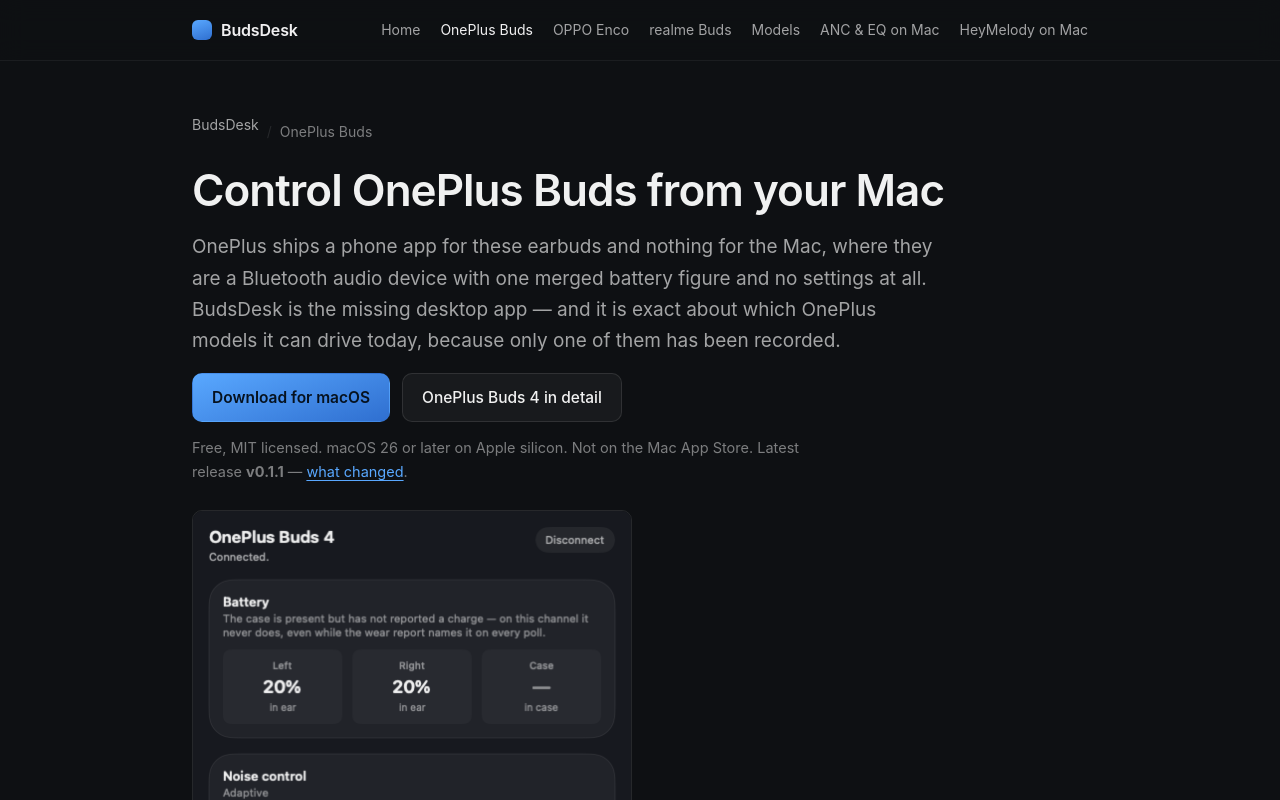
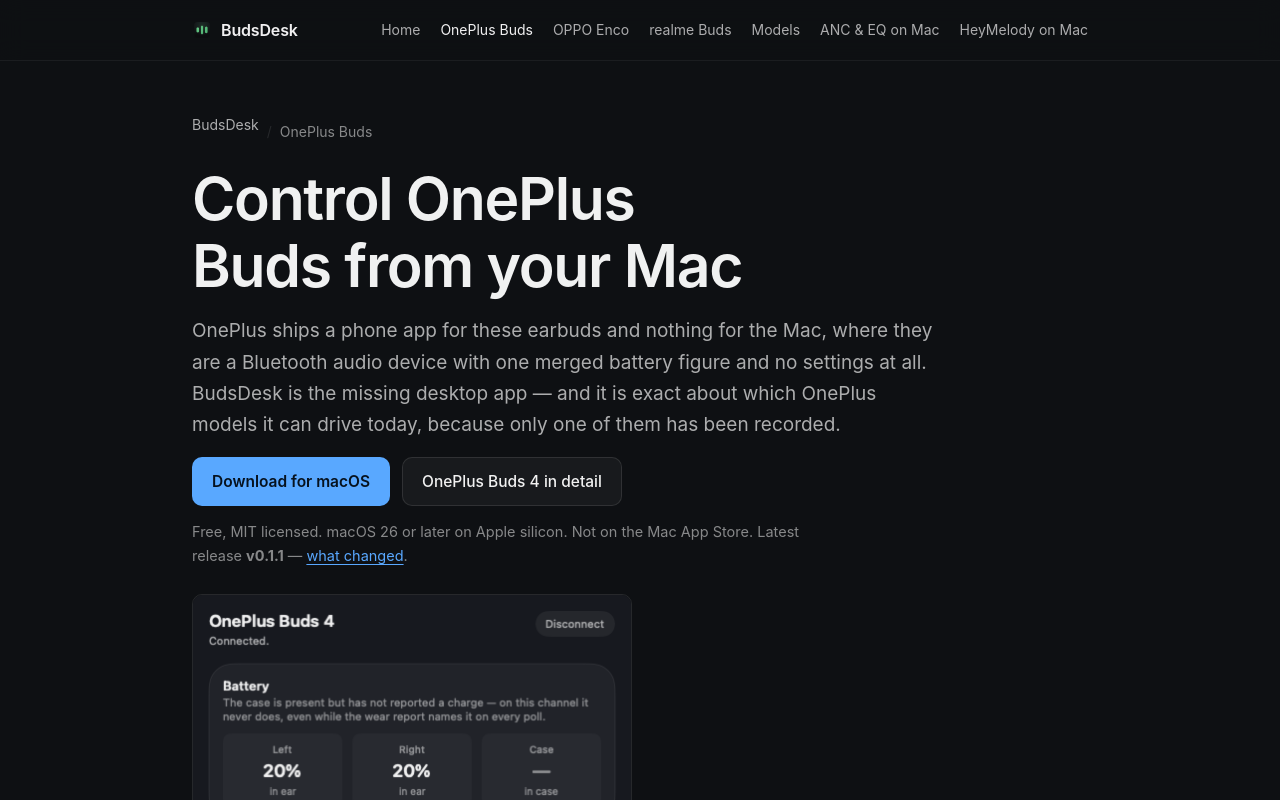
Before and after one commit to shashank99928/BudsDesk, a plain HTML site: page docs/oneplus-buds-on-mac.html in a window 1280 px wide. Shown: the top 800 px of the page. Drawn offline with Linux system fonts and the light colour scheme.

Commit message:
Apply the site's design audit: one accent, honest contrast, larger type
The audit had been accepted and not yet applied. Each item is a real defect rather than
taste:

* The primary button was a gradient ending in `#2f6fd0`, a second blue that belonged to
  nothing else on the site, and its ink measured **3.86:1** against the light end —
  below the 4.5:1 body text needs. It is now one flat accent with the app's own ink:
  **7.6:1**. The hover brightness stays.
* The brand mark was a hand-mixed CSS gradient. It now uses `assets/icon.png`, so the
  thing in the header is the thing on the Dock, and the unowned blue is gone from the
  site entirely.
* `--muted` and `--faint` are back to 0.66 / 0.50, matching `Theme.secondaryText` and
  `Theme.tertiaryText`. The stylesheet claims to be the app's palette; two values were
  drifting from it.
* `h1` is `clamp(30px, 4.6vw, 60px)` — it was capped at 44px, which left the first
  screen under-weighted on a desktop.
* `th, td` are tabular, so battery percentages and channel numbers stop shifting their
  columns row to row.
* `.note` carries a 4px rule rather than 3px, and `::selection` is the accent, so
  selecting a sentence looks like part of the page.

The hero screenshot on the two pages that carry it is `fetchpriority="high"
decoding="async"`; it is the LCP element and it already had width/height, so this is
the last of that pair.

Not changed, deliberately: one primary button per page was already true (checked on all
nine), the sitemap's `lastmod` was already today, and every real page already had
canonical, Open Graph and Twitter tags. There was nothing to add there, and inventing
tags to look busy would be noise.

Verified: swift test 59/59; Tools/faq-jsonld.py --check in step on all eight pages; the
home page rendered at 1200px and inspected.

```diff
--- a/docs/assets/style.css
+++ b/docs/assets/style.css
@@ -16,8 +16,8 @@
     --border: rgba(255, 255, 255, 0.10);
     --border-soft: rgba(255, 255, 255, 0.06);
     --text: rgba(255, 255, 255, 0.94);
-    --muted: rgba(255, 255, 255, 0.62);
-    --faint: rgba(255, 255, 255, 0.46);
+    --muted: rgba(255, 255, 255, 0.66);
+    --faint: rgba(255, 255, 255, 0.50);
     --accent: #59a8ff;
     --good: #6bd18c;
     --warning: #fac25c;
@@ -61,6 +61,11 @@
 }
 
 a { color: var(--accent); text-underline-offset: 3px; }
+
+/* Selection is the accent, not the OS's default blue: the page has one accent and selecting a
+ * sentence should look like part of it. Ink on accent is the same 7.6:1 pair the primary button
+ * uses. */
+::selection { background: var(--accent); color: #06121f; }
 
 /* Hover is a pointer affordance, so it is declared only where there is a pointer to hover with.
  * On a touch screen a bare `:hover` rule sticks to the last link tapped, which reads as a
@@ -127,7 +132,9 @@
     width: 20px;
     height: 20px;
     border-radius: 6px;
-    background: linear-gradient(160deg, var(--accent), #2f6fd0);
+    /* The app's own icon, not a hand-mixed gradient: the mark in the header should be the thing
+     * on the Dock, and an unowned second accent (`#2f6fd0`) is how a palette starts to drift. */
+    background: url("icon.png") center / cover no-repeat;
     display: inline-block;
     flex: none;
 }
@@ -187,7 +194,7 @@
 /* ---------- Type ---------- */
 
 h1 {
-    font-size: clamp(30px, 5.2vw, 44px);
+    font-size: clamp(30px, 4.6vw, 60px);
     line-height: 1.14;
     letter-spacing: -0.022em;
     margin: 0 0 16px;
@@ -260,7 +267,7 @@
 .card h2, .card h3 { margin-top: 0; }
 
 .note {
-    border-left: 3px solid var(--border);
+    border-left: 4px solid var(--border);
     padding: 2px 0 2px 16px;
     color: var(--muted);
     font-size: 15.5px;
@@ -320,7 +327,10 @@
     transition-timing-function: ease-out;
 }
 a.button.primary {
-    background: linear-gradient(160deg, var(--accent), #2f6fd0);
+    /* One flat accent, not a gradient. The gradient's second stop was a colour that belonged to
+     * nothing else on the site, and its dark text measured 3.86:1 against the light end — below
+     * the 4.5:1 that body text needs. Flat accent with the app's own ink measures 7.6:1. */
+    background: var(--accent);
     border-color: transparent;
     color: #06121f;
     font-weight: 640;
@@ -343,6 +353,9 @@
     padding: 10px 14px 10px 0;
     border-bottom: 1px solid var(--border-soft);
     vertical-align: top;
+    /* Battery percentages, channel numbers and firmware commas sit in columns; proportional
+     * digits make those columns jitter from row to row. */
+    font-variant-numeric: tabular-nums;
 }
 th { color: var(--muted); font-weight: 600; font-size: 14px; }
 /* Deliberately not `nowrap`: these cells carry short phrases like "Read-only until recorded", and
--- a/docs/oneplus-buds-on-mac.html
+++ b/docs/oneplus-buds-on-mac.html
@@ -121,7 +121,7 @@
   </p>
 
   <figure class="shot">
-    <img src="assets/connected.png" width="440" height="620"
+    <img src="assets/connected.png" width="440" height="620" fetchpriority="high" decoding="async"
          alt="The BudsDesk window: OnePlus Buds 4 connected. Battery shows left 20% and right 20%, both in ear, with the note that the case has not reported a charge. Noise control shows Adaptive selected, with the cancellation levels High, Moderate, Low and Auto below it.">
     <figcaption>
       The measured model, drawn by the app itself from the recorded session in this project's capture
```
Also changed, not shown: docs/index.html (+1 -1 lines).
